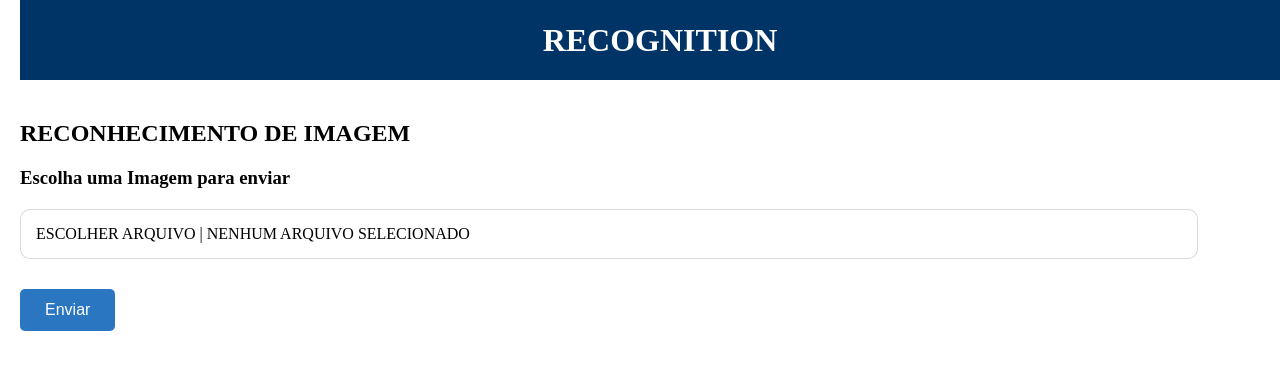
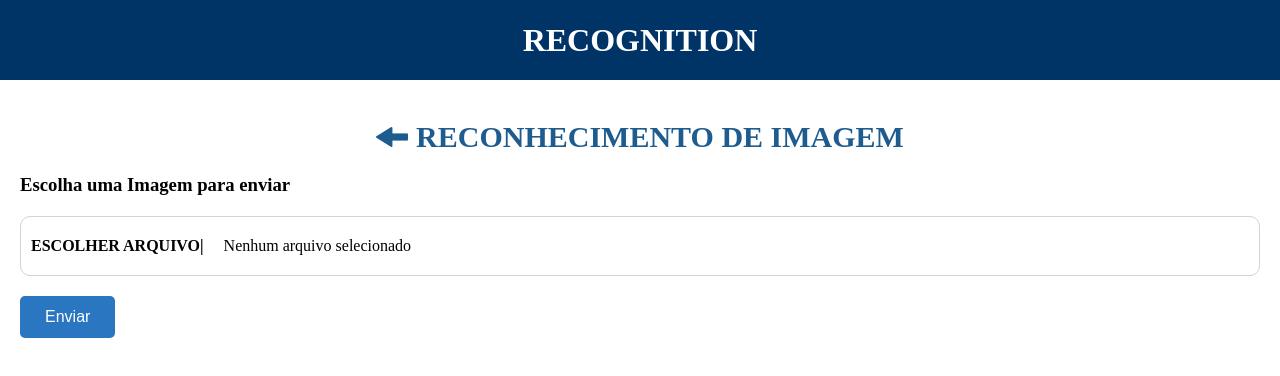
Before and after one commit to Luamateus2/ReconitionFront, a React (Create React App) app: page / in a window 1280 px wide. Shown: the top 376 px of the page. Built offline with nearby package versions, Linux system fonts and the light colour scheme.

Commit message:
alterações na page facerecognitionimage

```diff
--- a/package.json
+++ b/package.json
@@ -6,6 +6,7 @@
     "cra-template": "1.2.0",
     "react": "^19.0.0",
     "react-dom": "^19.0.0",
+    "react-router-dom": "^6.28.1",
     "react-scripts": "5.0.1",
     "web-vitals": "^4.2.4"
   },
--- a/public/index.html
+++ b/public/index.html
@@ -1,5 +1,5 @@
 <!DOCTYPE html>
-<html lang="en">
+<html lang="pt-br">
   <head>
     <meta charset="utf-8" />
     <link rel="icon" href="%PUBLIC_URL%/favicon.ico" />
--- a/src/components/Hearder/Header.css
+++ b/src/components/Hearder/Header.css
@@ -1,7 +1,4 @@
-*{
-    padding: 0;
-    margin: 0;
-}
+
 :root {
     --primary-color: #003366; /* Cor principal */
     --text-color: white;      /* Cor do texto */
--- a/src/pages/RecognitionImage/RecognitionImage.css
+++ b/src/pages/RecognitionImage/RecognitionImage.css
@@ -1,14 +1,30 @@
-/* Estilos para o container do componente */
-*{
+/* Resetando padding e margin globalmente para garantir o comportamento correto */
+* {
   margin: 0;
   padding: 0;
+  box-sizing: border-box;
 }
+.title-main {
+  display: flex;
+  justify-content: center; /* Centraliza o conteúdo horizontalmente */
+  align-items: center;     /* Garante que o conteúdo fique no meio verticalmente dentro do contêiner */
+  font-size: 30px;
+  color: #1e5b8e;
+  width: 100%;             /* O contêiner vai ocupar toda a largura disponível */
+}
+.title-main img{
+
+  padding-right: 1vh;
+}
+
+/* Estilo para o container da imagem */
 .recognition-image {
   padding: 20px;
   display: flex;
   flex-direction: column;
-    align-items: flex-start; /* Alinha os itens à esquerda */
-    margin-top: 80px; /* Espaço para não sobrepor o header */
+  align-items: flex-start;
+  margin-top: 80px;
+  width: 100%;
 }
 
 /* Container do campo de upload de imagem e botão */
@@ -16,31 +32,53 @@
   margin-top: 20px;
   display: flex;
   flex-direction: column;
-    align-items: flex-start; /* Alinha tudo à esquerda */
+  align-items: flex-start;
   gap: 20px;
   width: 100%;
 }
 
-  /* Estilo do campo de upload de arquivo */
+/* Estilo do campo de upload de arquivo (parte do "Escolher arquivo" e "Nenhum arquivo selecionado") */
+.upload-input-container {
+  display: flex;
+  flex-direction: row;
+  align-items: center;
+  border: 1px solid #d3d3d3; /* Borda cinza claro */
+  border-radius: 10px;
+  padding: 10px;
+  width: 100%;
+
+  background-color: transparent; /* Manter fundo transparente */
+}
+
+/* Estilo do texto "Escolher arquivo" (clicável e com fundo cinza claro) */
 .upload-label {
-    display: inline-block;
-    padding: 15px;
-    background-color: white;
+  margin: 0;
+  padding: 0;
   color: black;
-    border: 1px solid rgba(0, 0, 0, 0.144); /* Borda preta */
-    border-radius: 10px;
+  border-radius: 5px;
   cursor: pointer;
   font-size: 1rem;
-    text-align: left;
-    width: 95%; /* O campo ocupa 100% da largura */
-    box-sizing: border-box;
   text-transform: uppercase;
-    margin-bottom: 10px; /* Distância entre o campo e o botão */
+  font-weight: bold;
+  text-align: center;
+}
+
+/* Estilo do texto "Nenhum arquivo selecionado" */
+.upload-file-name {
+  color: black;
+  font-weight: normal;
+  font-size: 1rem;
+  flex-grow: 1; /* Faz com que ocupe o restante do espaço disponível */
+  margin-left: 10px;
+  background-color: white; /* Fundo branco para a área de texto */
+  padding: 10px;
+  border-radius: 5px;
+
 }
 
 /* Escondendo o campo real de input */
 .upload-input {
-    display: none;
+  display: none; /* Esconde o campo de input real */
 }
 
 /* Estilo do botão de envio */
--- a/src/pages/RecognitionImage/RecognitionImage.js
+++ b/src/pages/RecognitionImage/RecognitionImage.js
@@ -1,7 +1,7 @@
 import React, { useState } from 'react';
 import Header from '../../components/Hearder/Header';
 import './RecognitionImage.css';
-
+import setapraesquerda from '../../assets/img/seta-esquerda.png';
 function RecognitionImage() {
   const [fileName, setFileName] = useState(null); // Estado para armazenar o nome do arquivo selecionado
 
@@ -15,25 +15,28 @@ function RecognitionImage() {
     }
   };
 
-  // Função para enviar o arquivo (simulação)
-  const handleSubmit = () => {
-    if (fileName) {
-      alert('Arquivo enviado com sucesso!');
-    } else {
-      alert('Por favor, selecione um arquivo.');
-    }
-  };
+  return (
+    <>
+      <Header />
+      <div className="recognition-image">
 
-  return (
-    <div className="recognition-image">
-      <Header />
         <div className="upload-container">
-        <h2>RECONHECIMENTO DE IMAGEM</h2>
+          <h2 className='title-main'>
+            < img src = {setapraesquerda}/>
+              RECONHECIMENTO DE IMAGEM
+          </h2>
+
           <h3>Escolha uma Imagem para enviar</h3>
-        {/* Campo de Upload de Arquivo */}
+
+          {/* Container do campo de upload */}
+          <div className="upload-input-container">
+            {/* Texto "Escolher arquivo", clicável */}
+            <div className='cinza-upload'>
                 <label htmlFor="file-upload" className="upload-label">
-          Escolher arquivo | {fileName ? fileName : 'Nenhum arquivo selecionado'}
+                  Escolher arquivo|
                 </label>
+            </div>
+            {/* Campo de input real */}
             <input
               type="file"
               id="file-upload"
@@ -41,12 +44,19 @@ function RecognitionImage() {
               className="upload-input"
             />
 
+            {/* Texto para exibir o nome do arquivo ou "Nenhum arquivo selecionado" */}
+            <span className="upload-file-name">
+              {fileName ? fileName : 'Nenhum arquivo selecionado'}
+            </span>
+          </div>
+
           {/* Botão de Enviar */}
-        <button className="submit-button" onClick={handleSubmit}>
+          <button className="submit-button">
             Enviar
           </button>
         </div>
       </div>
+    </>
   );
 }
 
```
Also changed, not shown: src/assets/img/seta-esquerda.png (added), 1 other file (tests, documents, lock files or other folders). Lines whose indentation alone changed are shown as unchanged.
